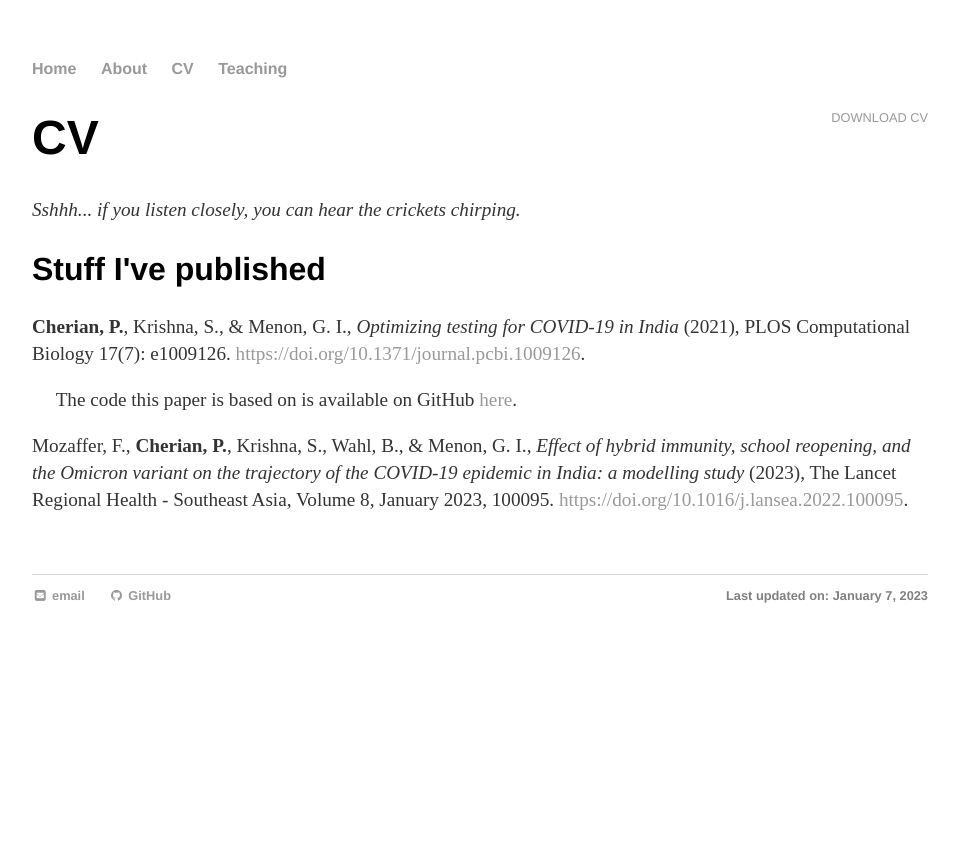
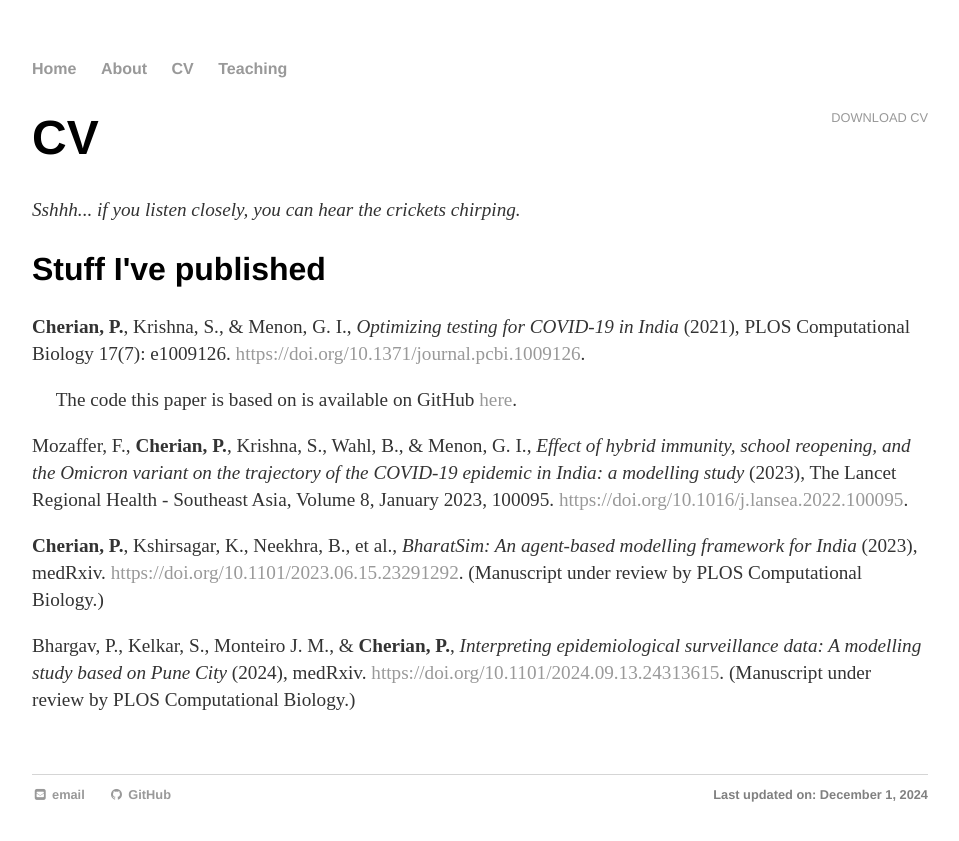
Before and after one commit to dpcherian/dpcherian.github.io, a Jekyll site: the page built from cv/index.html, in a window 1280 px wide. Shown: the top 841 px of the page, without its empty margins (160-1119 px from the left). Built offline with Jekyll 4.4.1, drawn with Linux system fonts in a browser that asks for light colours; nearby versions of some CDN libraries.

Commit message:
Added preprints to CV.
Included the BharatSim and the IISER Pune preprints.

```diff
--- a/cv/index.html
+++ b/cv/index.html
@@ -1,7 +1,7 @@
 ---
 layout: default
 title: Philip's CV
-last_modified_date: January 7, 2023
+last_modified_date: December 1, 2024
 ---
     		<div class="cv">
 		        <a href="https://www.youtube.com/watch?v=CQFEY9RIRJA" target="_blank" class="download" title="Download CV as PDF">Download CV</a>
@@ -13,5 +13,9 @@ last_modified_date: January 7, 2023
             <p>&emsp; The code this paper is based on is available on GitHub <a href="https://github.com/dpcherian/optimizing-testing-COVID-19" target="_blank">here</a>.</p>
 
             <p>Mozaffer, F., <strong>Cherian, P.</strong>, Krishna, S., Wahl, B., & Menon, G. I., <em>Effect of hybrid immunity, school reopening, and the Omicron variant on the trajectory of the COVID-19 epidemic in India: a modelling study</em> (2023), The Lancet Regional Health - Southeast Asia, Volume 8, January 2023, 100095. <a href ="https://doi.org/10.1016/j.lansea.2022.100095" target="_blank"> https://doi.org/10.1016/j.lansea.2022.100095</a>.</p>
+
+            <p><strong>Cherian, P.</strong>, Kshirsagar, K., Neekhra, B., et al., <em>BharatSim: An agent-based modelling framework for India</em> (2023), medRxiv. <a href ="https://doi.org/10.1101/2023.06.15.23291292" target="_blank"> https://doi.org/10.1101/2023.06.15.23291292</a>. (Manuscript under review by PLOS Computational Biology.)</p>
+
+            <p>Bhargav, P., Kelkar, S., Monteiro J. M., & <strong>Cherian, P.</strong>, <em>Interpreting epidemiological surveillance data: A modelling study based on Pune City</em> (2024), medRxiv. <a href ="https://doi.org/10.1101/2024.09.13.24313615" target="_blank"> https://doi.org/10.1101/2024.09.13.24313615</a>. (Manuscript under review by PLOS Computational Biology.)</p>
     		</div><!-- /.blurb -->
 		</div><!-- /.container -->
```
